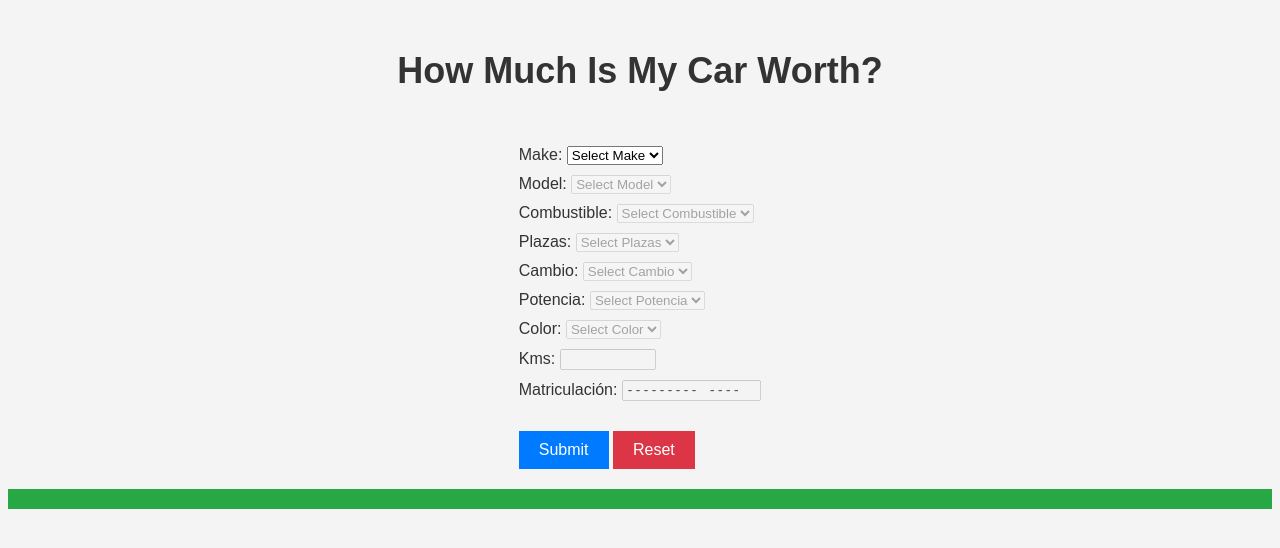
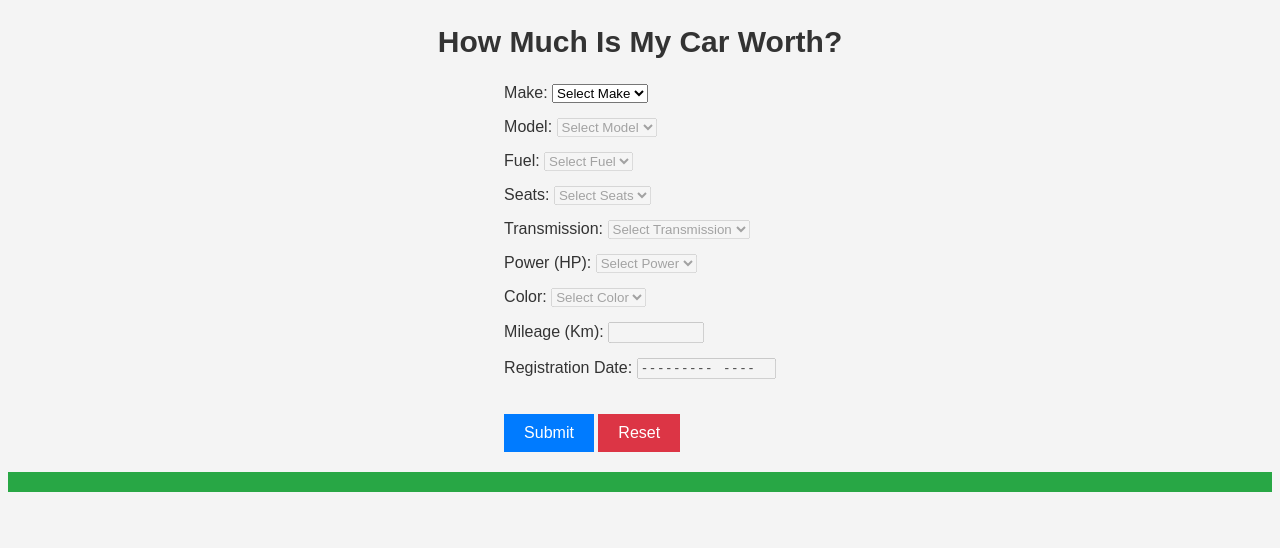
Before and after one commit to johnRiversSwap/predictive_website, a Flask app: page / in a window 1280 px wide. Shown: the top 548 px of the page. Run offline with Flask 3, Linux system fonts and the light colour scheme.

Commit message:
Final version

```diff
--- a/templates/index.html
+++ b/templates/index.html
@@ -13,16 +13,16 @@
             color: #333;
         }
         h1 {
-            margin-top: 50px;
-            font-size: 36px;
+            margin-top: 25px;
+            font-size: 30px;
         }
         form {
-            margin-top: 30px;
+            margin-top: 5px;
             display: inline-block;
             text-align: left;
         }
         form > div {
-            margin-bottom: 10px;
+            margin-bottom: 15px;
         }
         button {
             margin-top: 20px;
@@ -46,12 +46,45 @@
             color: #fff;
             white-space: nowrap; /* Prevent text from wrapping */
         }
-
+        #additionalInfo {
+            margin-top: 15px;
+            font-size: 12px;
+        }
 
     </style>
 
     <script>
     $(document).ready(function() {
+
+        // Mapping of Spanish color names to English equivalents
+        const colorMapping = {
+            "Blanco": "White",
+            "Negro": "Black",
+            "Azul": "Blue",
+            "Otro": "Other",
+            "Rojo": "Red",
+            "Verde": "Green",
+            "Gris": "Gray",
+            "Amarillo": "Yellow",
+            "Marrón": "Brown",
+            "Beige": "Beige",
+            "Naranja": "Orange"
+        };
+
+        // Mapping of Spanish Fuel names to English equivalents
+        const FuelMapping = {
+            "Gasolina": "Gasoline",  // Adjusted for English display
+            "Eléctrico": "Electric", // Adjusted for English display
+            "Diésel": "Diesel",      // Added diesel in English
+            "Híbrido Gasolina": "Petrol Hybrid" // Added petrol hybrid in English
+        };
+
+
+        // Mapping of Spanish Transmission names to English equivalents
+        const TransmissionMapping = {
+            "Manual": "Manual",
+            "Automática" : "Automatic"
+        };
 
         // variable vendedor always set to particular
         var vendedor = 'particular';
@@ -111,8 +144,11 @@
             if (make && model) {
                 // Fetch and populate other attributes
                 $.getJSON(`/data/combustible_by_make_model`, function(data) {
-                    data[make_model].forEach(function(item) {
-                        $('#combustible').append($('<option>').text(item).attr('value', item));
+                    data[make_model].forEach(function(combustible) {
+                        // Translate Spanish color name to English using the mapping for display only
+                        const englishcombustible = FuelMapping[combustible];
+                        // Keep the actual value in Spanish
+                        $('#combustible').append($('<option>').text(englishcombustible).attr('value', combustible));
                     });
                 });
             }
@@ -139,7 +175,11 @@
                 // Fetch and populate cambio
                 $.getJSON(`/data/cambio_by_make_model_combustible`, function(data) {
                     data[make_model_combustible].forEach(function(cambio) {
-                        $('#cambio').append($('<option>').text(cambio).attr('value', cambio));
+                        // Translate Spanish color name to English using the mapping for display only
+                        const englishCambio = TransmissionMapping[cambio];
+                        // Keep the actual value in Spanish
+                        $('#cambio').append($('<option>').text(englishCambio).attr('value', cambio));
+
                     });
                 });
             }
@@ -184,9 +224,13 @@
                 // Fetch and populate color
                 $.getJSON(`/data/colors`, function(data) {
                     data.forEach(function(color) {
-                        $('#color').append($('<option>').text(color).attr('value', color));
+                        // Translate Spanish color name to English using the mapping for display only
+                        const englishColor = colorMapping[color];
+                        // Keep the actual value in Spanish
+                        $('#color').append($('<option>').text(englishColor).attr('value', color));
                     });
                 });
+
                 // Fetch and populate 0_100_kmh_s_by_make_model_combustible_plazas_cambio_potencia
                 $.getJSON(`/data/0_100_kmh_s_by_make_model_combustible_plazas_cambio_potencia`, function(data) {
                     var speed = data[make_model_combustible_plazas_cambio_potencia];
@@ -334,11 +378,11 @@
         function resetDropdowns() {
             // Function to clear and disable all dropdowns except make
             $('#model').empty().append($('<option>').text('Select Model').attr('value', '')).prop('disabled', true);
-            $('#combustible').empty().append($('<option>').text('Select Combustible').attr('value', '')).prop('disabled', true);
-            $('#plazas').empty().append($('<option>').text('Select Plazas').attr('value', '')).prop('disabled', true);
-            $('#cambio').empty().append($('<option>').text('Select Cambio').attr('value', '')).prop('disabled', true);
-            $('#potencia').empty().append($('<option>').text('Select Potencia').attr('value', '')).prop('disabled', true);
-            $('#color').empty().append($('<option>').text('Select color').attr('value', '')).prop('disabled', true);
+            $('#combustible').empty().append($('<option>').text('Select Fuel').attr('value', '')).prop('disabled', true);
+            $('#plazas').empty().append($('<option>').text('Select Seats').attr('value', '')).prop('disabled', true);
+            $('#cambio').empty().append($('<option>').text('Select Transmission').attr('value', '')).prop('disabled', true);
+            $('#potencia').empty().append($('<option>').text('Select Power').attr('value', '')).prop('disabled', true);
+            $('#color').empty().append($('<option>').text('Select Color').attr('value', '')).prop('disabled', true);
             $('#kms').val('');
             $('#matriculacion').val('');
             $('#speed').empty().append($('<option>').text('Select speed').attr('value', '')).prop('disabled', true);
@@ -421,7 +465,9 @@
                 success: function(response) {
                     console.log(response); // Log response from the server
                     var roundedPrediction = parseFloat(response.prediction).toFixed(2); // Round to 2 decimal places
-                    $('#predictionResult').text('Current Value*: ' + roundedPrediction + '€');
+                    $('#predictionResult').text('Current Value: ' + roundedPrediction + ' €');
+                    // Adding a <p> element below predictionResult with a different style
+                    $('#predictionResult').after('<p id="additionalInfo">*The values provided are based on Spanish market conditions as of May 2024.</p>');
                 },
 
 
@@ -446,31 +492,31 @@
             <select id="model"><option>Select Model</option></select>
         </div>
         <div>
-            <label for="combustible">Combustible:</label>
-            <select id="combustible"><option>Select Combustible</option></select>
+            <label for="combustible">Fuel:</label>
+            <select id="combustible"><option>Select Fuel</option></select>
         </div>
         <div>
-            <label for="plazas">Plazas:</label>
-            <select id="plazas"><option>Select Plazas</option></select>
+            <label for="plazas">Seats:</label>
+            <select id="plazas"><option>Select Seats</option></select>
         </div>
         <div>
-            <label for="cambio">Cambio:</label>
-            <select id="cambio"><option>Select Cambio</option></select>
+            <label for="cambio">Transmission:</label>
+            <select id="cambio"><option>Select Transmission</option></select>
         </div>
         <div>
-            <label for="potencia">Potencia:</label>
-            <select id="potencia"><option>Select Potencia</option></select>
+            <label for="potencia">Power (HP):</label>
+            <select id="potencia"><option>Select Power</option></select>
         </div>
         <div>
             <label for="color">Color:</label>
             <select id="color" disabled><option>Select Color</option></select>
         </div>
         <div>
-            <label for="kms">Kms:</label>
+            <label for="kms">Mileage (Km):</label>
             <input type="number" id="kms" min="0" max="2000000" disabled>
         </div>
         <div>
-            <label for="matriculacion">Matriculación:</label>
+            <label for="matriculacion">Registration Date:</label>
             <input type="month" id="matriculacion" disabled>
         </div>
         <!-- Hidden fields -->
```
Also changed, not shown: disk_usage.csv (added). Lines whose indentation alone changed are shown as unchanged.
